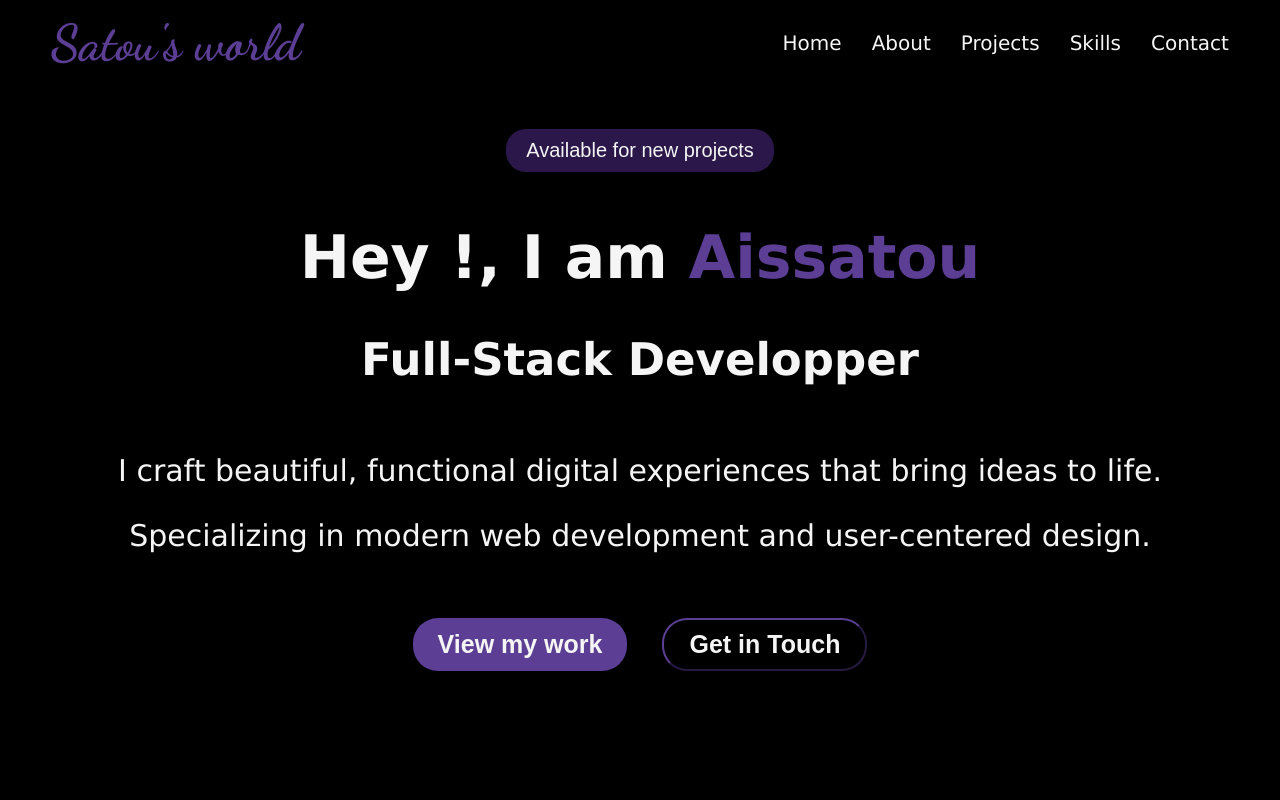
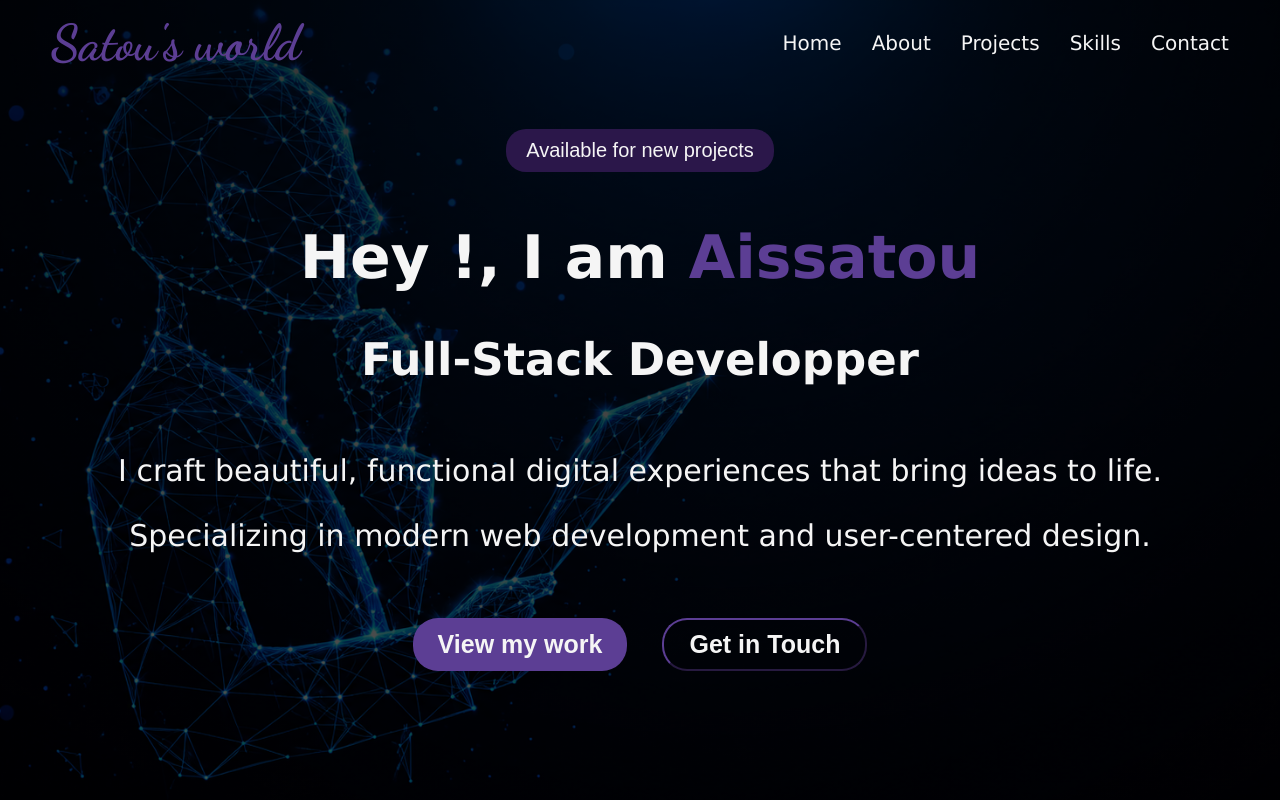
Before and after one commit to AissatouAM/PortfolioAAMD, a React (Create React App) app: page / in a window 1280 px wide. Shown: the top 800 px of the page. Built offline with nearby package versions, Linux system fonts and the light colour scheme; a web font is replaced by a local one.

Commit message:
Ajout d'une image de fond dans Home

```diff
--- a/src/components/Navbar.js
+++ b/src/components/Navbar.js
@@ -1,9 +1,25 @@
+import { useState, useEffect } from 'react';
 import '../styles/Navbar.css'
 
 function Navbar() {
+  const [isHome, setIsHome] = useState(true);
+
+  useEffect(() => {
+    const handleScroll = () => {
+      const homeSection = document.getElementById('home');
+      if (homeSection) {
+        const homeRect = homeSection.getBoundingClientRect(); //mesure la position de la section Home sur l’écran.
+        // Si on est dans la section Home (haut de l'écran)
+        setIsHome(homeRect.top <= 0 && homeRect.bottom > 100);
+      }
+    };
+
+    window.addEventListener('scroll', handleScroll);
+    return () => window.removeEventListener('scroll', handleScroll);
+  }, []);
 
   return (
-    <div id="navbar">
+    <div id="navbar" className={isHome ? 'transparent' : ''}>
 
       <h1 className="logo">Satou's world</h1>
 
--- a/src/styles/Home.css
+++ b/src/styles/Home.css
@@ -7,6 +7,12 @@
   justify-content: center;
   text-align: center;
   font-size: 30px;
+  background-image: linear-gradient(
+      rgba(0, 0, 0, 0.783),
+      rgba(0, 0, 0, 0.68)
+    ), url("../assets/images/fond.png");
+  background-size: cover;
+  background-position: center;
 }
 
 #home button {
--- a/src/styles/Navbar.css
+++ b/src/styles/Navbar.css
@@ -9,6 +9,11 @@
   width: 100%;
   background-color: black;
   z-index: 999;
+  transition: background-color 0.3s ease;
+}
+
+#navbar.transparent {
+  background-color: transparent;
 }
 
 .logo{
```
Also changed, not shown: src/assets/images/fond.jpeg (added), src/assets/images/fond.png (added).
